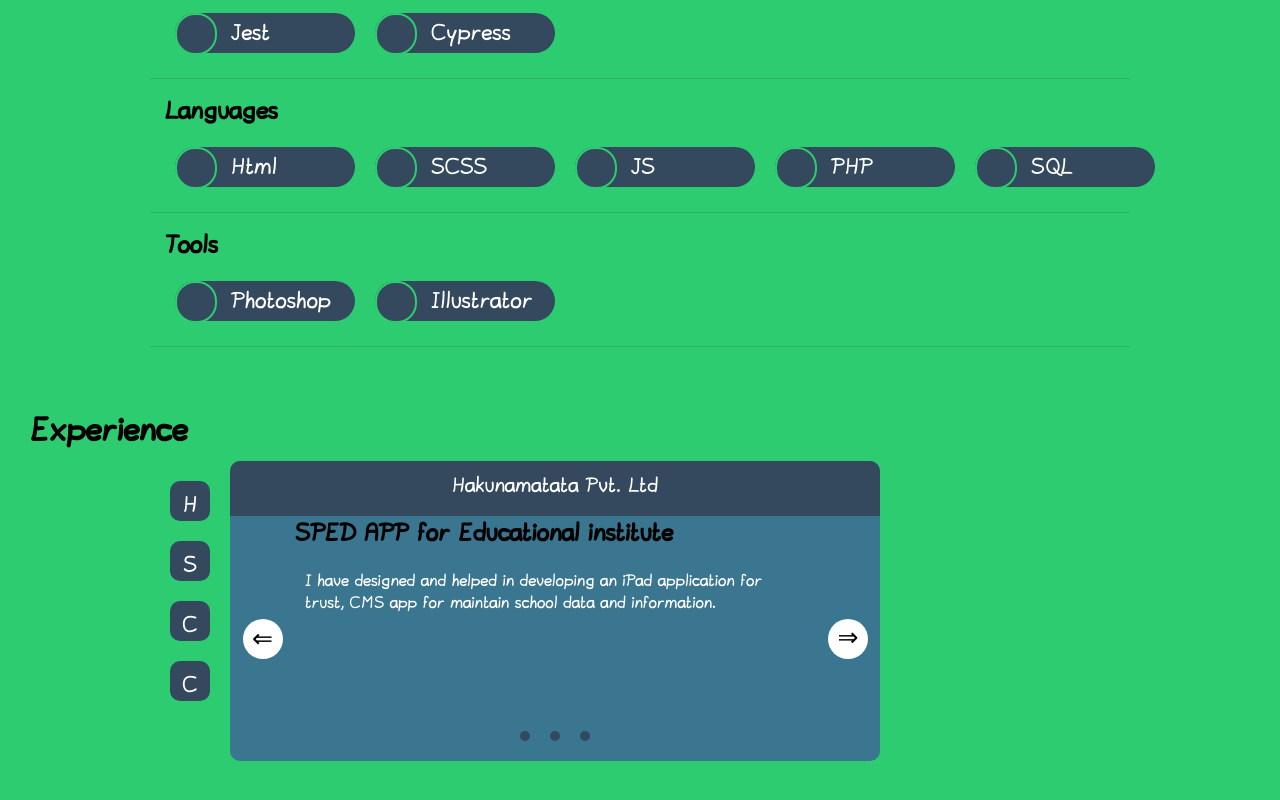
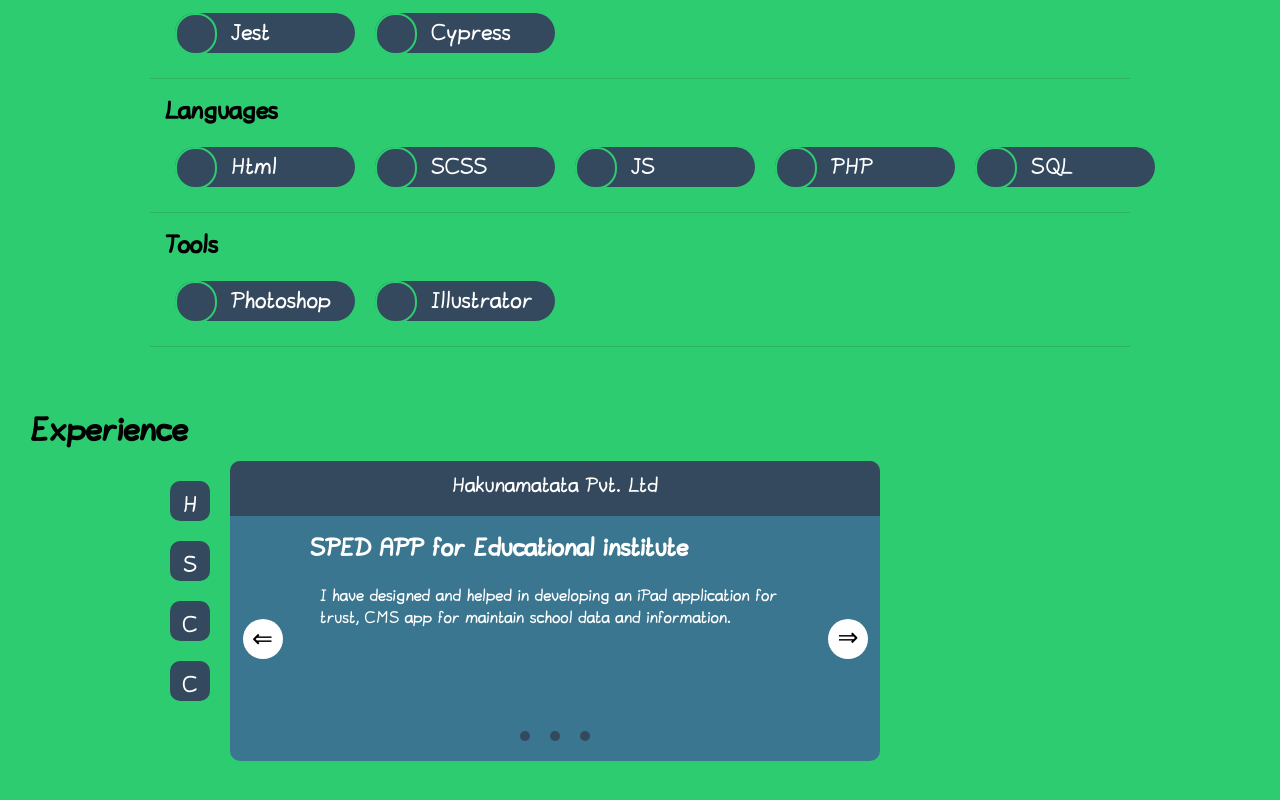
Before and after one commit to arulmozhimanikandan/arul.nl, an Angular app: page / in a window 1280 px wide. Shown: the part 668-1468 px from the top of the page. Built offline with nearby package versions, Linux system fonts and the light colour scheme.

Commit message:
add panel left right navigation

```diff
--- a/src/app/panel/panel.component.css
+++ b/src/app/panel/panel.component.css
@@ -70,11 +70,15 @@
   height: 30px;
 }
 .content{
-  height: 215px;
+  height: 185px;
+  padding: 15px;
 }
 .stack{
   width: 100%;
   height: 50px;
+}
+.content h2 {
+  color: #fff;
 }
 .description{
   display: block;
--- a/src/app/panel/panel.component.html
+++ b/src/app/panel/panel.component.html
@@ -3,20 +3,20 @@
     <span class="header-title">{{experience.name}}</span>
   </div>
   <div class="content-container">
-    <div class="left-arrow">
+    <div class="left-arrow" (click)="previousProject()">
       <span class="arrow"></span>
     </div>
     <div class="description-container">
       <div class="content">
-        <h2>{{experience.projects[0].name}}</h2>
-        <p class="description">{{experience.projects[0].Description}}</p>
+        <h2>{{selectedProject.name}}</h2>
+        <p class="description">{{selectedProject.Description}}</p>
       <div class="stack"></div>
       </div>
       <div class="counter">
         <app-pagination [projects]="experience.projects"></app-pagination>
       </div>
     </div>
-    <div class="right-arrow">
+    <div class="right-arrow" (click)="nextProject()">
       <span class="arrow"></span>
     </div>
   </div>
--- a/src/app/panel/panel.component.ts
+++ b/src/app/panel/panel.component.ts
@@ -8,12 +8,40 @@ import {Component, Input, OnInit} from '@angular/core';
 export class PanelComponent implements OnInit {
 
   @Input() experience: {
-    projects: [];
+    projects: any[];
     name: string;
   };
-  constructor() { }
+  selectedProjectIndex = 0;
+  selectedProject: {
+    Description: string;
+    name: string;
+  }
+
+  constructor() {
+  }
 
   ngOnInit() {
+    console.log(this.experience);
+    this.selectedProject = this.experience.projects[0];
+  }
+
+  nextProject() {
+    this.selectedProjectIndex++;
+    if (this.selectedProjectIndex < this.experience.projects.length) {
+      this.selectedProject = this.experience.projects[this.selectedProjectIndex];
+    } else {
+      this.selectedProjectIndex --;
+    }
+
+  }
+
+  previousProject() {
+    this.selectedProjectIndex--;
+    if (this.selectedProjectIndex >= 0) {
+      this.selectedProject = this.experience.projects[this.selectedProjectIndex];
+    } else {
+      this.selectedProjectIndex ++;
+    }
   }
 
 }
```
